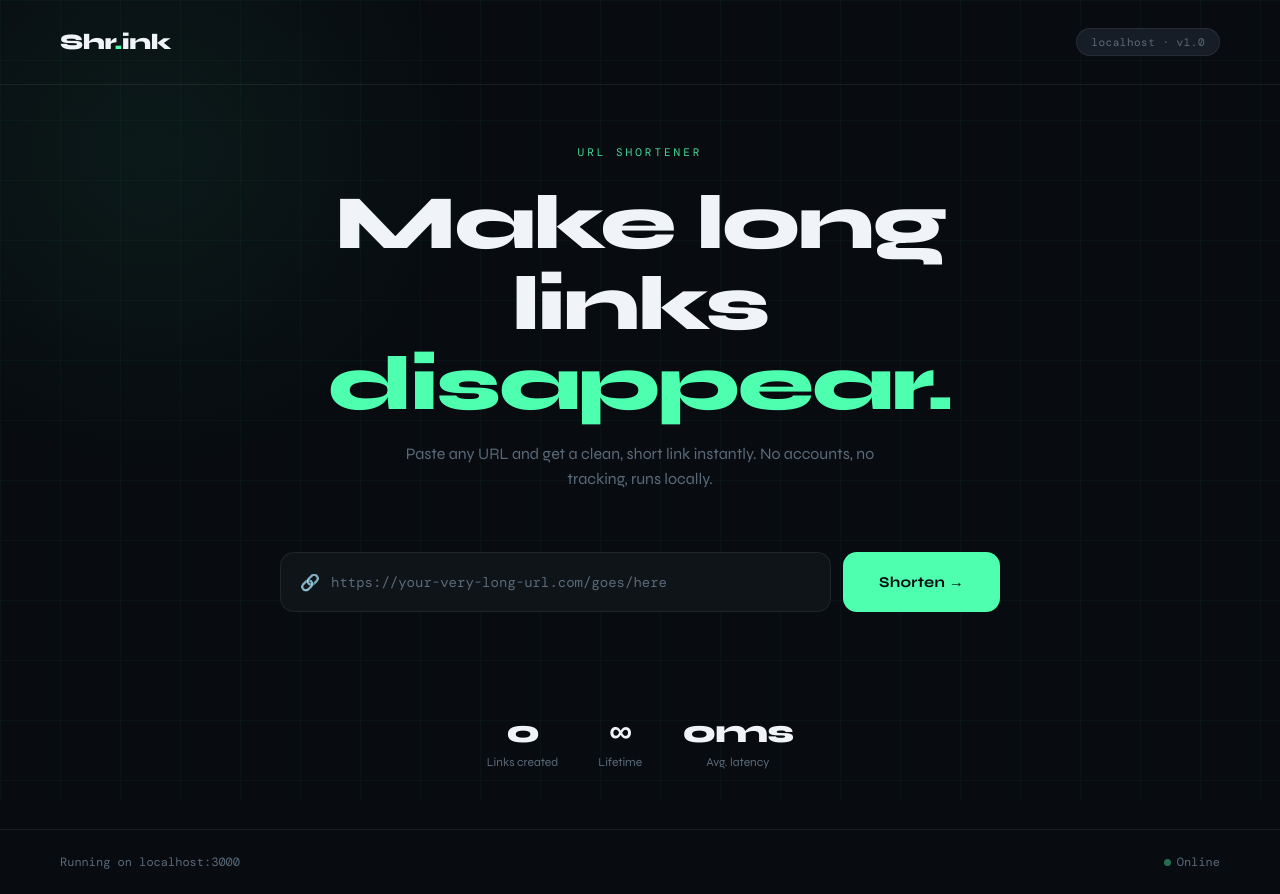
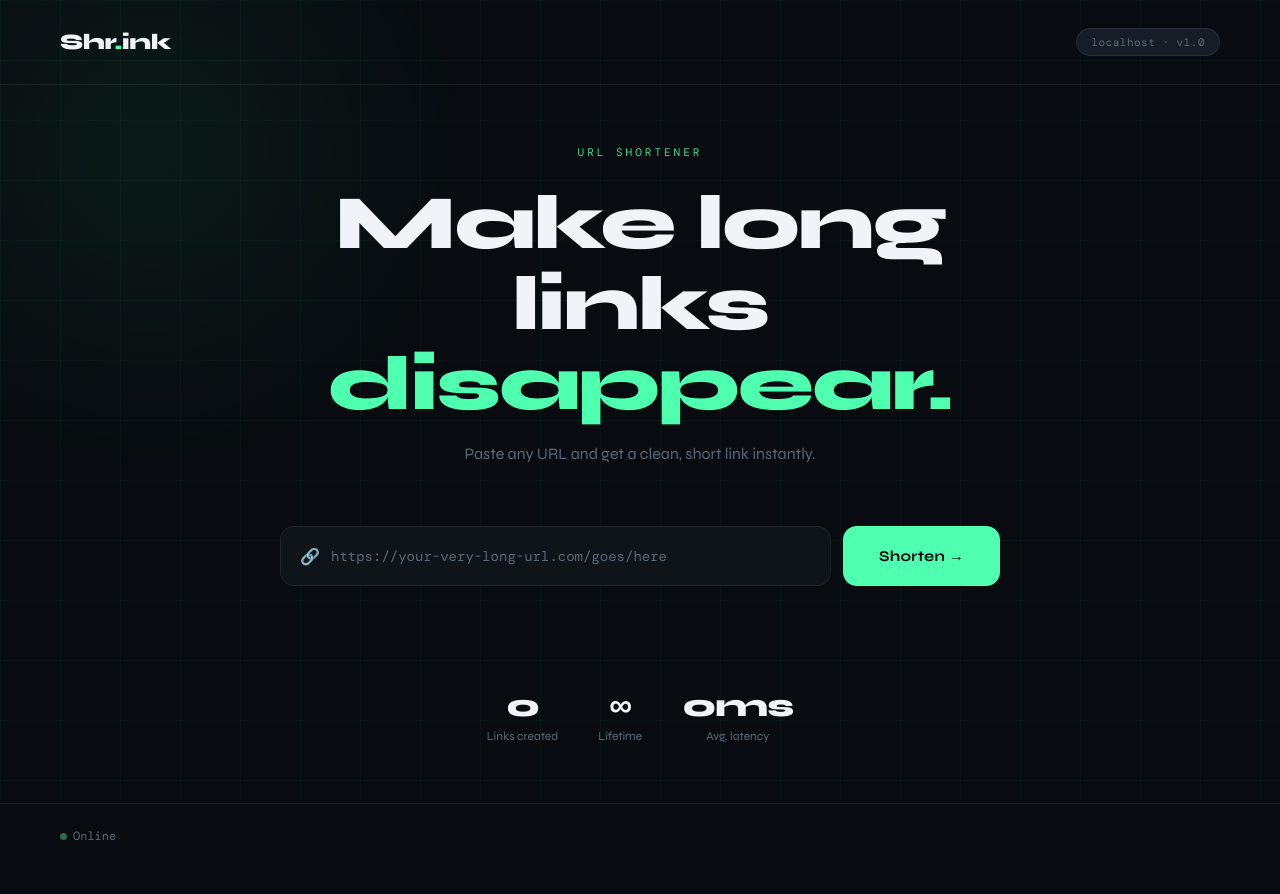
Before and after one commit to Maheswari-23/URL_Shortener_CI-CD_Practice, a website: page public/index.html in a window 1280 px wide. After the commit the page ends 868 px from the top, so only its background shows below. Drawn offline with nearby package versions, Linux system fonts and the light colour scheme.

Commit message:
Update subtitle in index.html
Removed mention of 'No accounts, no tracking, runs locally.' from subtitle.

```diff
--- a/public/index.html
+++ b/public/index.html
@@ -396,7 +396,7 @@
   <main>
     <p class="hero-label">URL Shortener</p>
     <h1>Make long links<br><em>disappear.</em></h1>
-    <p class="subtitle">Paste any URL and get a clean, short link instantly. No accounts, no tracking, runs locally.</p>
+    <p class="subtitle">Paste any URL and get a clean, short link instantly.</p>
 
     <div class="input-wrapper">
       <div class="input-group">
@@ -435,7 +435,7 @@
   </main>
 
   <footer>
-    <span class="footer-left">Running on localhost:3000</span>
+
     <div class="footer-right">
       <div class="status-dot"></div>
       <span class="status-text">Online</span>
```
